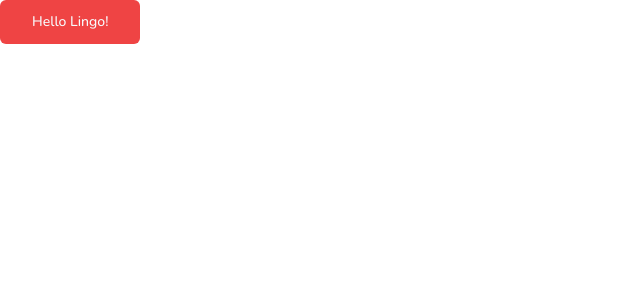
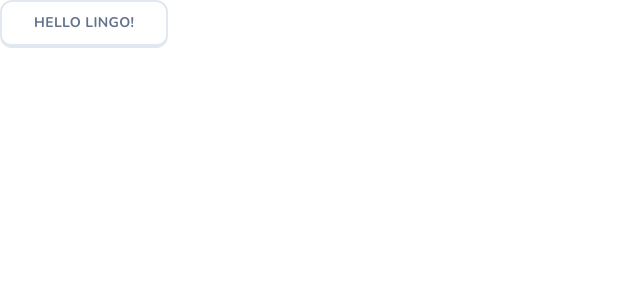
Before and after one commit to koddaks/next14-duolingo-clone, a Next.js app: page / in a window 1280 px wide. Shown: the top 300 px of the page, without its empty margins (0-640 px from the left). Built offline with nearby package versions, Linux system fonts and the light colour scheme.

Commit message:
Buttons library

```diff
--- /dev/null
+++ b/app/buttons/page.tsx
@@ -0,0 +1,23 @@
+import { Button } from '@/components/ui/button';
+
+const ButtonsPage = () => {
+  return (
+    <div className="p-4 space-y-4 flex flex-col max-w-[200px]">
+      <Button>Default</Button>
+      <Button variant="primary">Primary</Button>
+      <Button variant="primaryOutline">Primary Outline</Button>
+      <Button variant="secondary">Secondary</Button>
+      <Button variant="secondaryOutline">Secondary Outline</Button>
+      <Button variant="danger">Danger</Button>
+      <Button variant="dangerOutline">Danger Outline</Button>
+      <Button variant="super">Super</Button>
+      <Button variant="superOutline">Super Outline</Button>
+      <Button variant="ghost">Ghost</Button>
+      <Button variant="sidebar">Sidebar</Button>
+      <Button variant="sidebarOutline">Sidebar Outline</Button>
+
+    </div>
+  );
+};
+
+export default ButtonsPage;
--- a/app/page.tsx
+++ b/app/page.tsx
@@ -3,7 +3,7 @@
 export default function Home() {
   return (
     <div>
-      <Button size="lg" variant="destructive">Hello Lingo!</Button>
+      <Button size="lg" >Hello Lingo!</Button>
     </div>
   );
 }
--- a/components/ui/button.tsx
+++ b/components/ui/button.tsx
@@ -5,25 +5,37 @@
 import { cn } from '@/lib/utils';
 
 const buttonVariants = cva(
-  'inline-flex items-center justify-center whitespace-nowrap rounded-md text-sm font-medium ring-offset-background transition-colors focus-visible:outline-none focus-visible:ring-2 focus-visible:ring-ring focus-visible:ring-offset-2 disabled:pointer-events-none disabled:opacity-50',
+  'inline-flex items-center justify-center whitespace-nowrap rounded-xl text-sm font-bold ring-offset-background transition-colors focus-visible:outline-none focus-visible:ring-2 focus-visible:ring-ring focus-visible:ring-offset-2 disabled:pointer-events-none disabled:opacity-50 uppercase tracking-wide',
   {
     variants: {
       variant: {
-        default: 'bg-primary text-primary-foreground hover:bg-primary/90',
-        destructive:
-          'bg-destructive text-destructive-foreground hover:bg-destructive/90',
-        outline:
-          'border border-input bg-background hover:bg-accent hover:text-accent-foreground',
+        default:
+          'bg-white text-black border-slate-200 border-2 border-b-4 active:border-b-2 hover:bg-slate-100 text-slate-500',
+        primary:
+          'bg-sky-400 text-primary-foreground hover:bg-sky-400/90 border-sky-500 border-b-4 active:border-b-0',
+        primaryOutline: 'bg-white text-sky-500 hover:bg-slate-100',
         secondary:
-          'bg-secondary text-secondary-foreground hover:bg-secondary/80',
-        ghost: 'hover:bg-accent hover:text-accent-foreground',
-        link: 'text-primary underline-offset-4 hover:underline',
+          'bg-green-500 text-primary-foreground hover:bg-green-500/90 border-green-600 border-b-4 active:border-b-0',
+        secondaryOutline: 'bg-white text-green-500 hover:bg-slate-100',
+        danger:
+          'bg-rose-500 text-primary-foreground hover:bg-rose-500/90 border-rose-600 border-b-4 active:border-b-0',
+        dangerOutline: 'bg-white text-rose-500 hover:bg-slate-100',
+        super:
+          'bg-indigo-500 text-primary-foreground hover:bg-indigo-500/90 border-indigo-600 border-b-4 active:border-b-0',
+        superOutline: 'bg-white text-indigo-500 hover:bg-indigo-100',
+        ghost:
+          'bg-transparent text-slate-500 border-transparent border-0 hover:bg-slate-100',
+        sidebar:
+          'bg-transparent-500 text-slate-500 border-2 border-transparent hover:bg-slate-100 transition-none',
+        sidebarOutline:
+          'bg-sky-500/15 text-sky-500 border-sky-300 border-2 hover:bg-sky-500/20 transition-none',
       },
       size: {
-        default: 'h-10 px-4 py-2',
-        sm: 'h-9 rounded-md px-3',
-        lg: 'h-11 rounded-md px-8',
+        default: 'h-11 px-4 py-2',
+        sm: 'h-9  px-3',
+        lg: 'h-12  px-8',
         icon: 'h-10 w-10',
+        rounded: 'rounded-full',
       },
     },
     defaultVariants: {
@@ -44,7 +56,13 @@
     const Comp = asChild ? Slot : 'button';
     return (
       <Comp
-        className={cn(buttonVariants({ variant, size, className }))}
+        className={cn(
+          buttonVariants({
+            variant,
+            size,
+            className,
+          })
+        )}
         ref={ref}
         {...props}
       />
```
